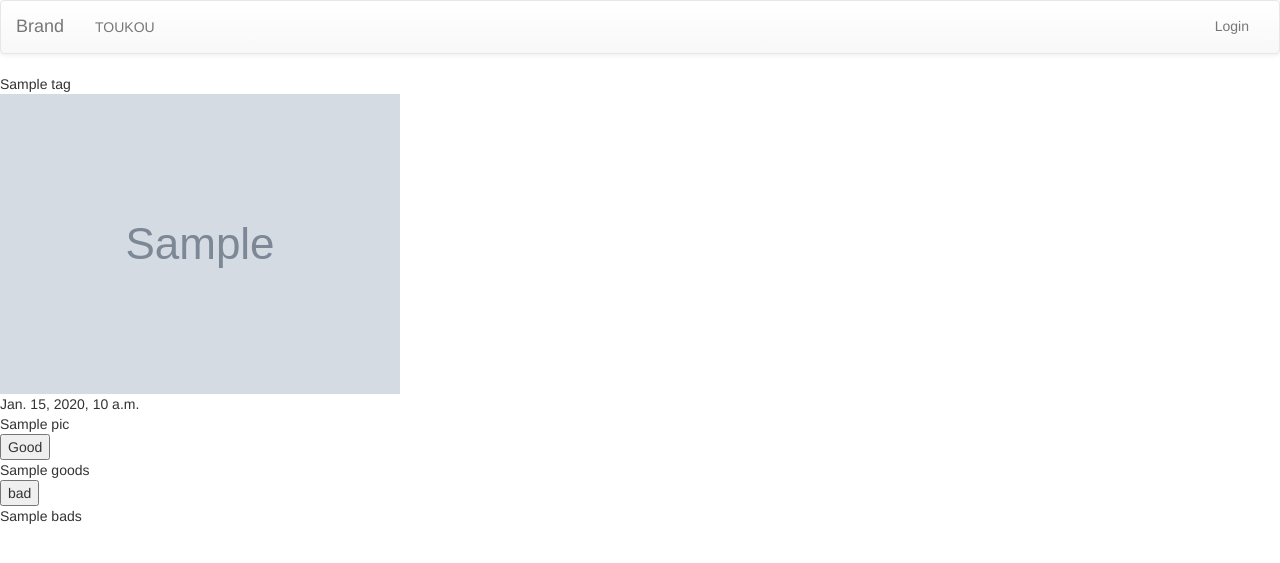
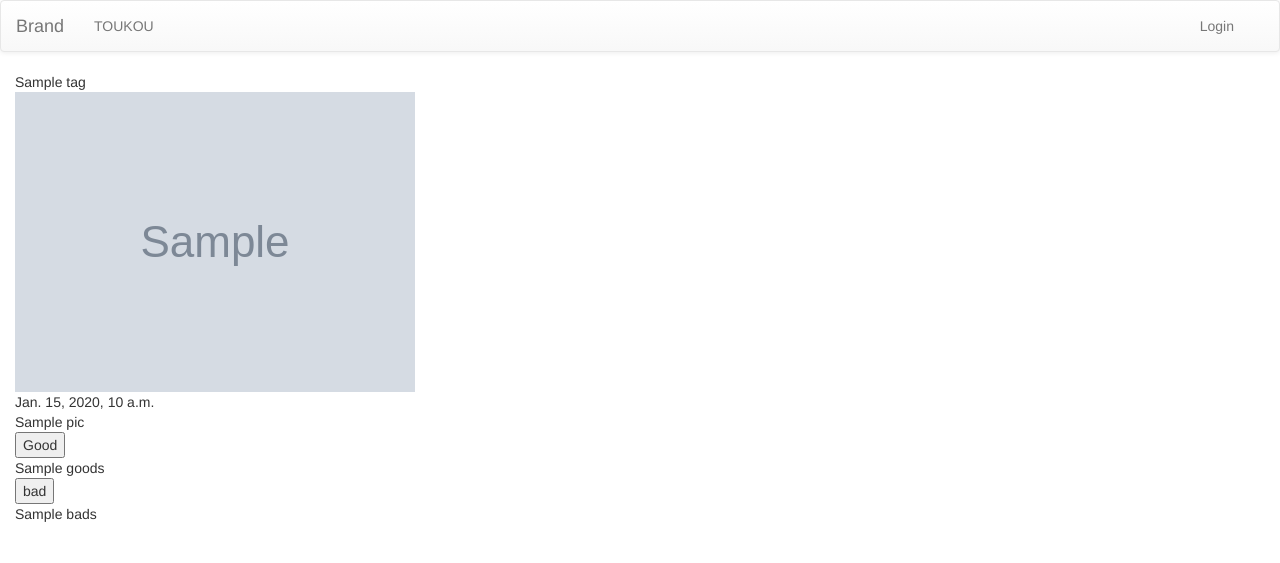
Before and after one commit to CsTarepanda/hack_beta, a Django app: template missphoto/templates/index.html in a window 1280 px wide. Shown: the top 563 px of the page. Run offline with Django 3.2, Linux system fonts and the light colour scheme; the template is opened without the code that fills it: most values are stand-ins (such as "Sample title", 1, 10 or a date in 2020); grey boxes marked "Sample" are stand-in pictures.

Commit message:
サイトのデザインを修正

```diff
--- a/missphoto/templates/default.html
+++ b/missphoto/templates/default.html
@@ -39,9 +39,9 @@
               <ul class="nav navbar-nav">
 {#                <li><a href="./TOUKOU.html" class="btn" data-toggle="modal" data-target="#myModal">#}
 {#                    TOUKOU</a></li>#}
-                  <li><a type="button" class="btn" data-toggle="modal" data-target="#myModal">
+                  <li><a type="" data-toggle="modal" data-target="#myModal">
                       TOUKOU
-                  </a> </li>
+                  </a></li>
                   <!-- Modal -->
                 <div class="modal fade" id="myModal" tabindex="-1" role="dialog" aria-labelledby="myModalLabel">
                   <div class="modal-dialog" role="document">
@@ -66,9 +66,9 @@
                   </div>
                 </div>
               </ul>
-              <ul class="nav navbar-nav navbar-right">
+              <ul class="nav navbar-nav navbar-right center-block">
                   {% if user.id == null %}
-                      <li><a href="./loin.html">Login</a></li>
+                      <li><a href="./login.html">Login</a></li>
                   {% else %}
                       <li><a href="logout.html">Logout</a></li>
                   {% endif %}
--- a/missphoto/templates/index.html
+++ b/missphoto/templates/index.html
@@ -1,6 +1,8 @@
 {% extends "default.html" %}
 {% block content %}
+    <div row>
     {% for pic in tl %}
+        <div class="container col-lg-4">
             <div class="tag">{{ pic.tag }}</div>
             <img src="{{ pic.picture }}">
             <div class="date">{{ pic.date }}</div>
@@ -11,5 +13,7 @@
                 <button class="bad" value="0">bad</button>
                 <div class="bads">{{ pic.bads }}</div>
             </form>
+        </div>
     {% endfor %}
+    </div>
 {% endblock %}
--- a/missphoto/templates/login.html
+++ b/missphoto/templates/login.html
@@ -1,11 +1,17 @@
 {% extends "default.html" %}
 {% block title %}LogIn{% endblock %}
 {% block content %}
+    <div class="container">
+        <div class="row text-center">
             <h1>LOGIN</h1>
            <form action="/login" method="POST">
              {% csrf_token %}
+             <h2>NAME</h2>
              <input type="text">
+             <h2>PASSWORD</h2>
              <input type="password">
              <button type="submit">LOGIN</button>
           </form>
+        </div>
+    </div>
 {% endblock %}
```
Lines whose indentation alone changed are shown as unchanged.
